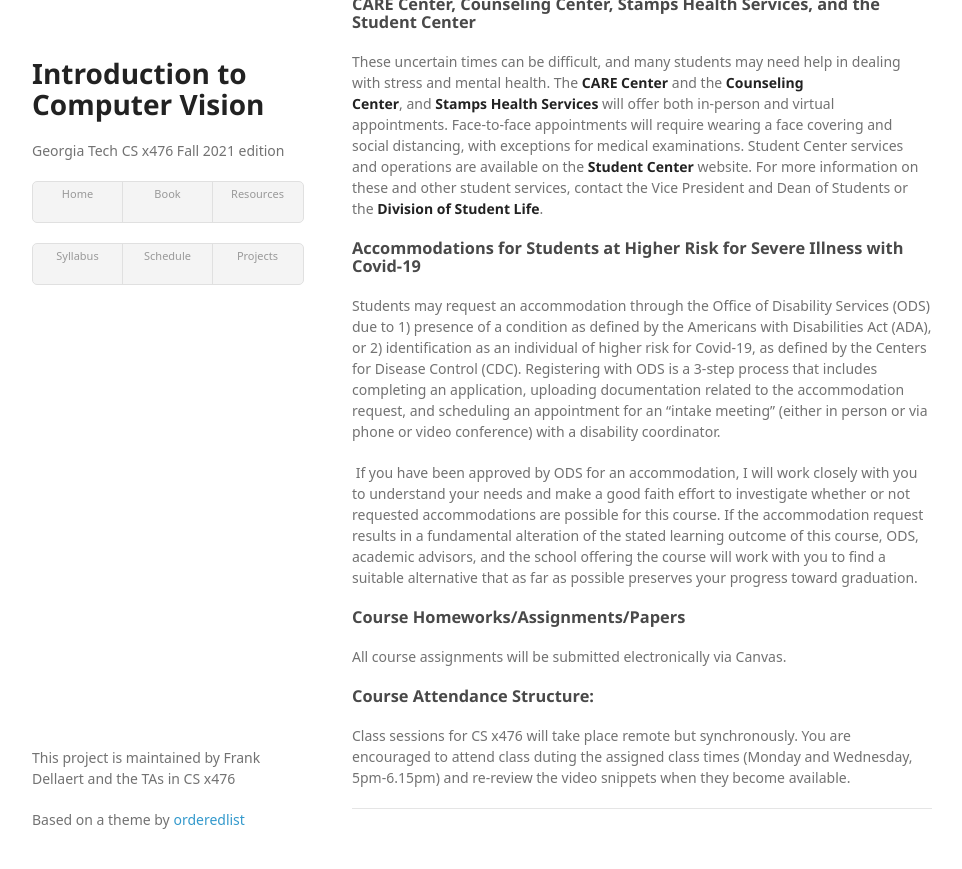
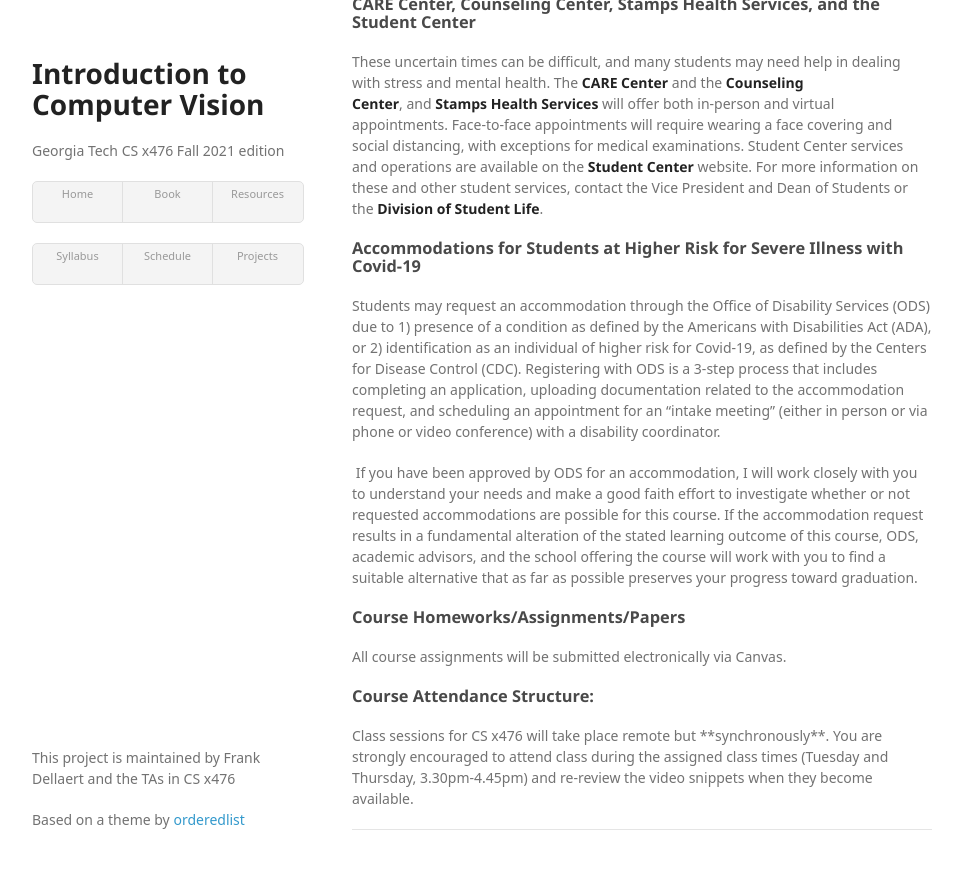
Before and after one commit to dellaert/21F-x476, a Jekyll site: the page built from syllabus.md, in a window 1280 px wide and 900 px high, scrolled down 3209 px. Shown: the top 869 px of the window, without its empty margins (158-1120 px from the left). Built offline with Jekyll 4.4.1, drawn with Linux system fonts in a browser that asks for light colours; some web fonts are replaced.

Commit message:
Fixed issues flagged by Sarath

```diff
--- a/syllabus.md
+++ b/syllabus.md
@@ -94,5 +94,5 @@ The materials from this class rely significantly on slides prepared by other ins
 <p>All course assignments will be submitted electronically via Canvas. </p>
 
 <h3>Course Attendance Structure:</h3>
-<p>Class sessions for CS x476 will take place remote but synchronously. You are encouraged to attend class duting the assigned class times (Monday and Wednesday, 5pm-6.15pm) and re-review the video snippets when they become available.</p>
+<p>Class sessions for CS x476 will take place remote but **synchronously**. You are strongly encouraged to attend class during the assigned class times (Tuesday and Thursday, 3.30pm-4.45pm) and re-review the video snippets when they become available.</p>
 <hr>
```
Also changed, not shown: projects.md (+1 -1 lines).
